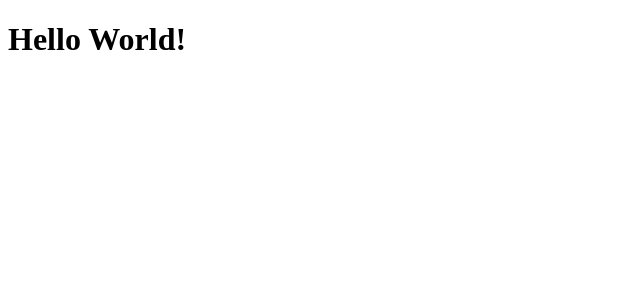
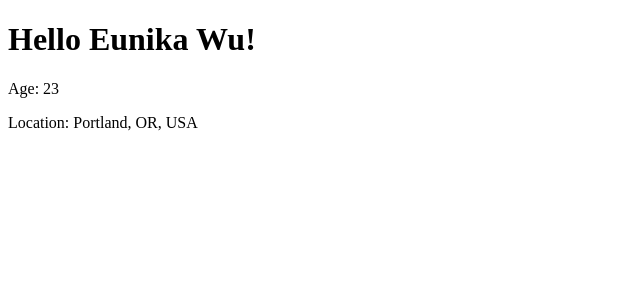
Before and after one commit to DED8IRD/WhatTodo, a React (Create React App) app in the folder what-todo-app/: page / in a window 1280 px wide. Shown: the top 300 px of the page, without its empty margins (0-640 px from the left). Built offline with nearby package versions, Linux system fonts and the light colour scheme.

Commit message:
conditional rendering example

```diff
--- a/what-todo-app/src/components/App.js
+++ b/what-todo-app/src/components/App.js
@@ -1,9 +1,10 @@
-import React from 'react';
+import React from 'react'
+import UserProfile from '../playground/ConditionalRenderingExample'
 
 export default class App extends React.Component {
   render() {
     return (
-      <h1>Hello World!</h1>
-    );
+      <UserProfile />
+    )
   }
 }
--- /dev/null
+++ b/what-todo-app/src/playground/ConditionalRenderingExample.js
@@ -0,0 +1,33 @@
+// User profile example
+
+// Conditionals with JSX:
+// - functional conditional (if statement in function)
+// - ternary operator (cond ? if : else)
+// - logical AND operator (condition && template)
+import React from 'react';
+
+const ConditionalRenderingExample = (props) => {
+	let user = {
+		name: 'Eunika Wu',
+		age: '23',
+		location: {'city':'Portland', 'state':'OR', 'country':'USA'},
+	};
+
+	// user = {} // test rendering
+
+	const getLocation = (location) => {
+		if (location) {
+			return <p>Location: {Object.keys(location).map(key => location[key]).join(', ')}</p>
+		}
+	}
+
+  return (
+		<div>
+			<h1>Hello {user.name ? user.name : 'Anon'}!</h1>
+			{user.age >= 18 && <p>Age: {user.age}</p>}
+			{getLocation(user.location)}
+		</div>
+  )
+}
+
+export default ConditionalRenderingExample;
```
Also changed, not shown: 1 other file (tests, documents, lock files or other folders).
